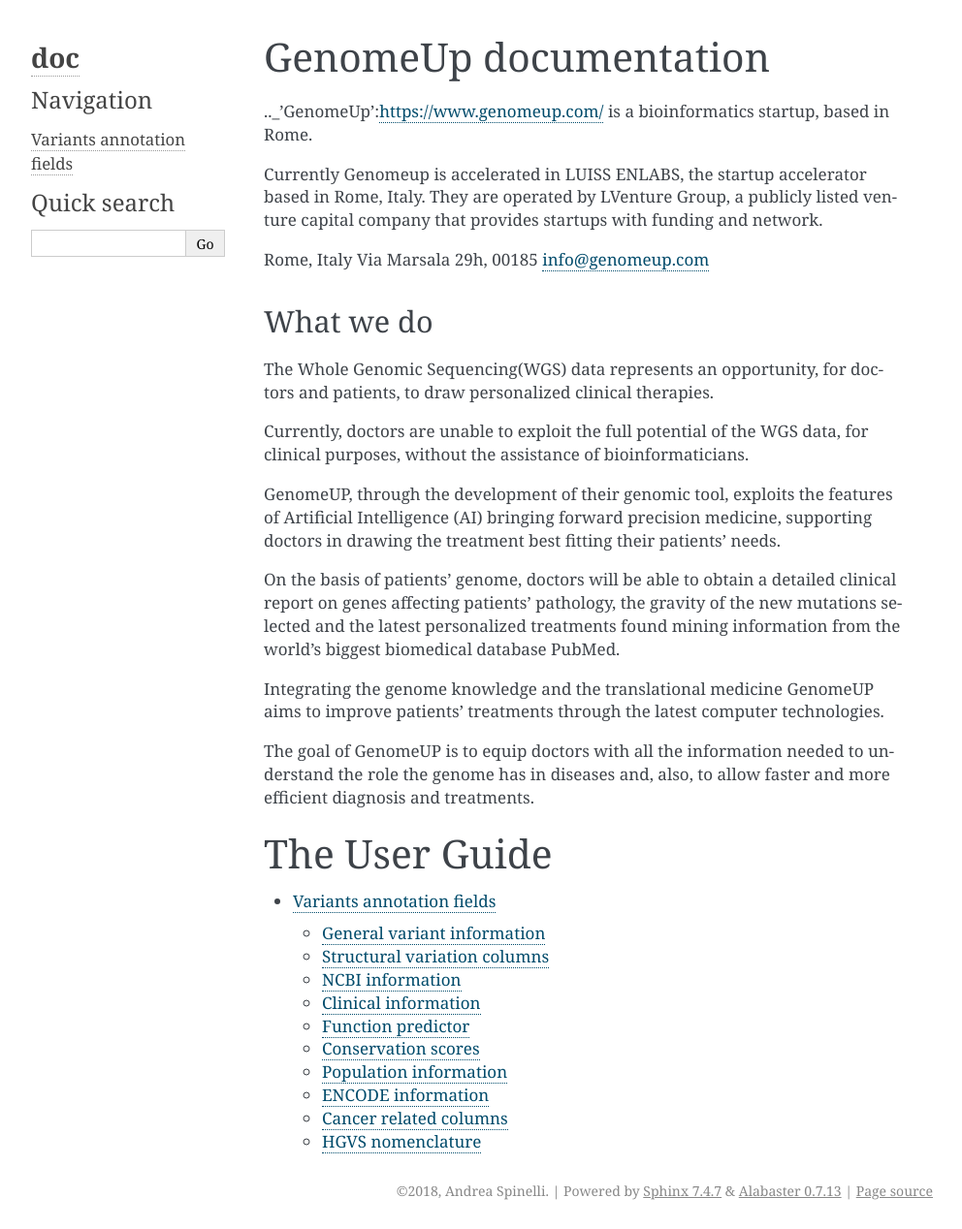
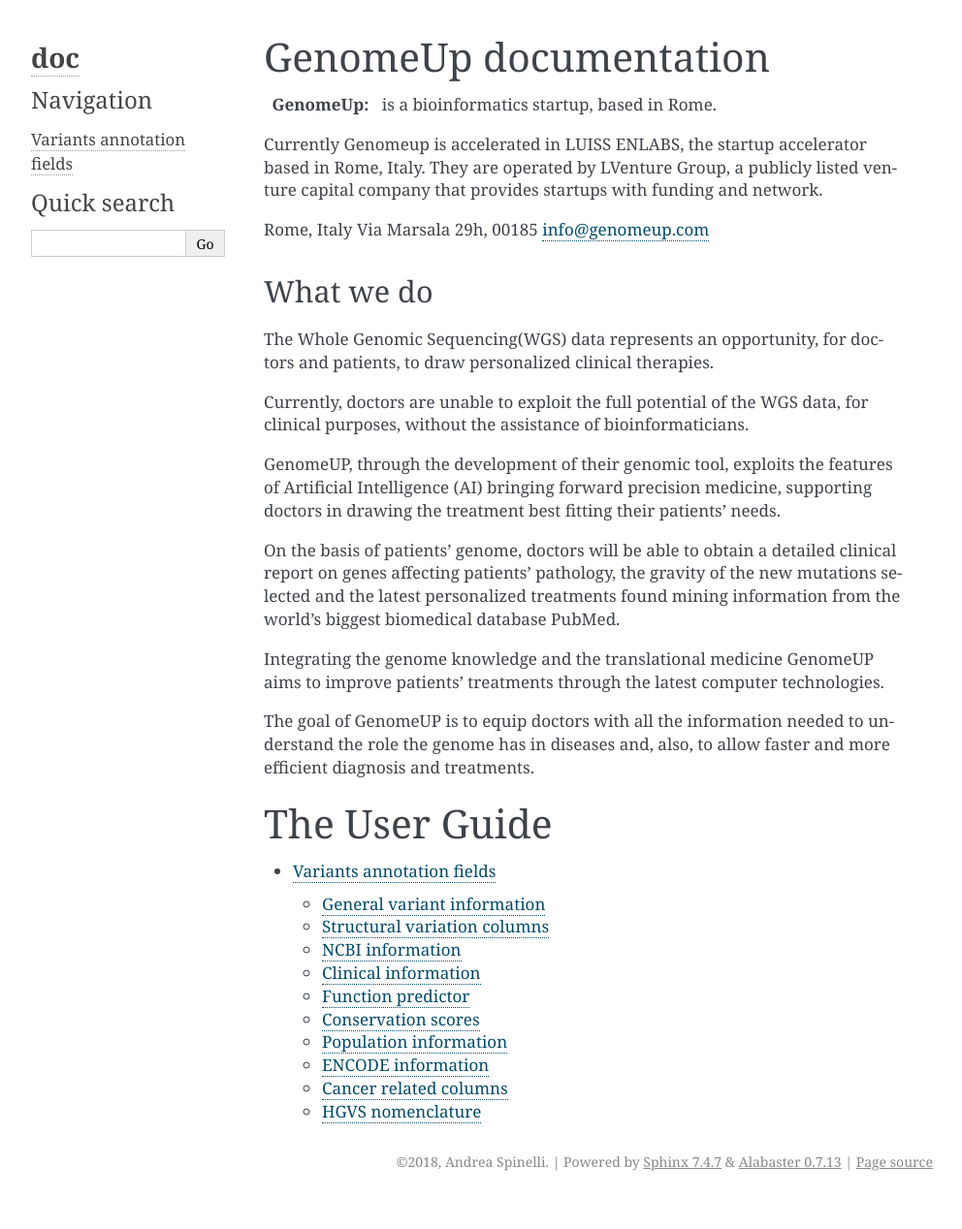
Before and after one commit to saraicarus/genomeup_doc, a Sphinx documentation site: the page built from source/index.rst, in a window 1280 px wide. Shown: the whole page at 97% size, without its empty margins (148-1140 px from the left). Built offline with Sphinx 7.4.7, drawn with Linux system fonts in a browser that asks for light colours; after the commit the page ends 1238 px from its top, so only the background shows below that; some of the changed lines change nothing that is shown.

Commit message:
Update index.rst

```diff
--- a/source/index.rst
+++ b/source/index.rst
@@ -1,7 +1,8 @@
 GenomeUp documentation
 ===============================
+.. _'GenomeUp':https://www.genomeup.com/
 
-.._'GenomeUp':https://www.genomeup.com/ is a bioinformatics startup, based in Rome.
+:GenomeUp: is a bioinformatics startup, based in Rome.
 
 
 Currently Genomeup is accelerated in LUISS ENLABS, the startup accelerator based in Rome, Italy. They are operated by LVenture Group, a publicly listed venture capital company that provides startups with funding and network.
```
